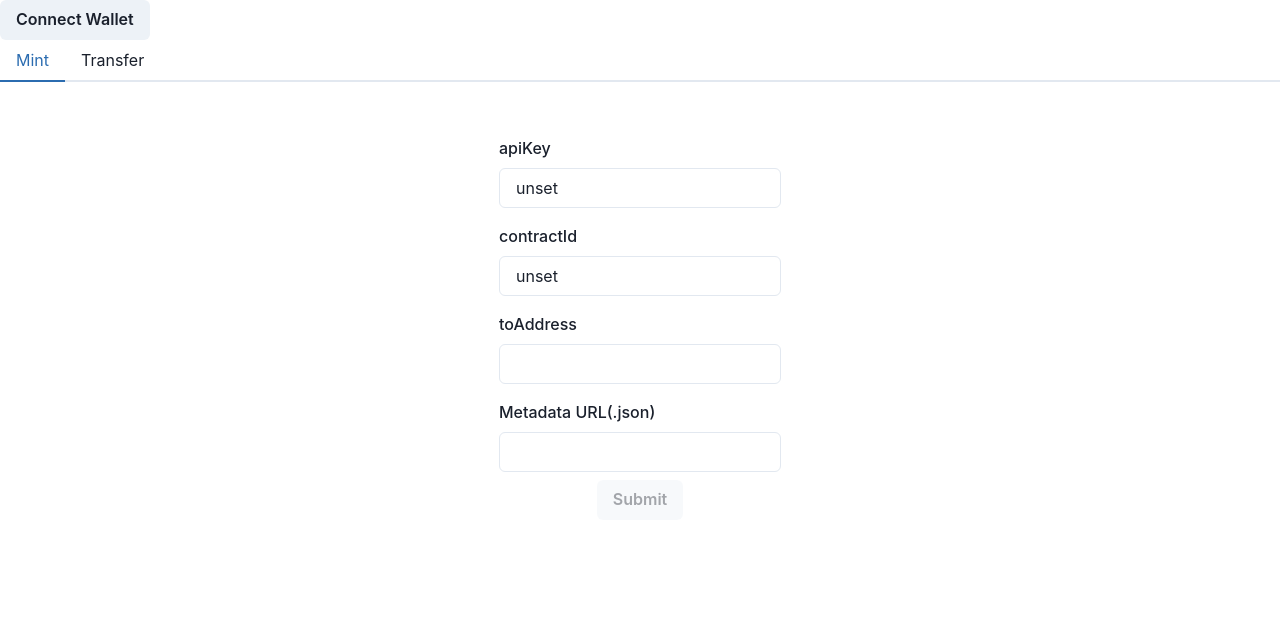
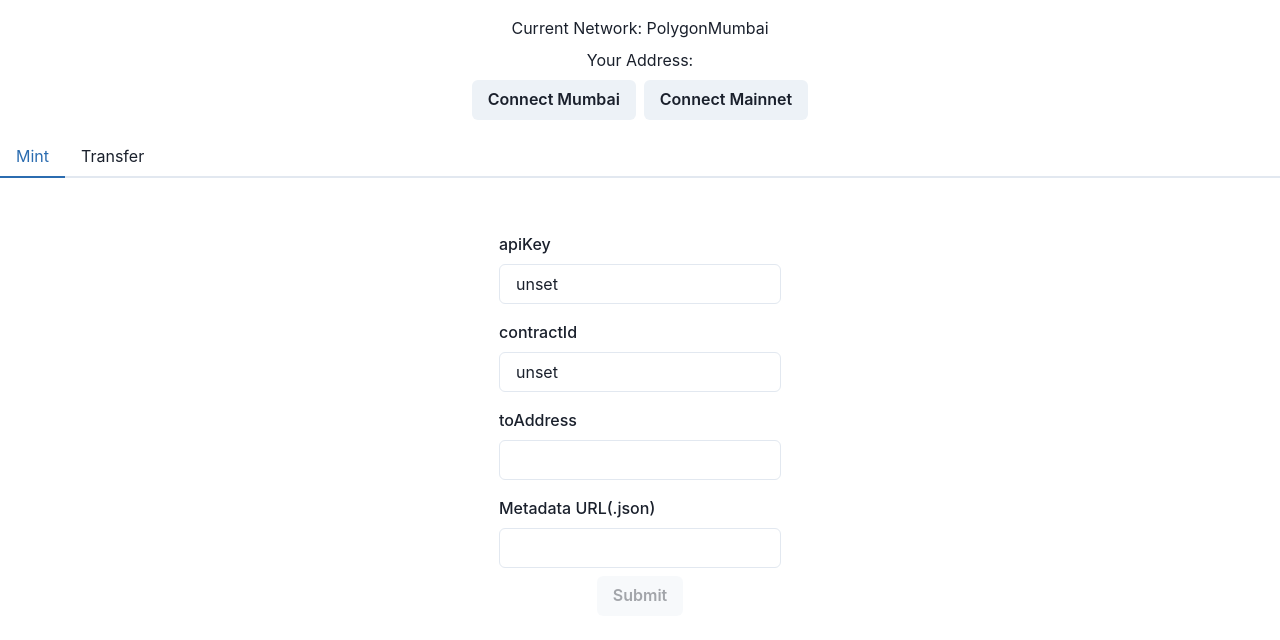
Before and after one commit to 0xhokusai/hokusai-api-client-sample, a React (Create React App) app: page / in a window 1280 px wide. Shown: the top 640 px of the page. Built offline with nearby package versions, Linux system fonts and the light colour scheme; no server answers.

Commit message:
:sparkles: add network change

```diff
--- a/src/components/WalletConnect.tsx
+++ b/src/components/WalletConnect.tsx
@@ -1,21 +1,32 @@
 import React, { useContext } from 'react';
-import { Button } from '@chakra-ui/react';
+import { Button, HStack, VStack, Text } from '@chakra-ui/react';
 import { WalletContext } from '../context/WalletProvider';
 
 function WalletConnect(): JSX.Element {
-  const { connectMetamask, address } = useContext(WalletContext);
+  const { changeNetowrk, address, network } = useContext(WalletContext);
 
   return (
     <>
-      <Button
-        onClick={async () => {
-          await connectMetamask();
-        }}
-      >
-        {address
-          ? `${address.slice(0, 6)}...${address.slice(-6)}`
-          : 'Connect Wallet'}
-      </Button>
+      <VStack p={4}>
+        <Text>Current Network: {network}</Text>
+        <Text>Your Address: {address}</Text>
+        <HStack>
+          <Button
+            onClick={async () => {
+              await changeNetowrk('PolygonMumbai');
+            }}
+          >
+            Connect Mumbai
+          </Button>
+          <Button
+            onClick={async () => {
+              await changeNetowrk('PolygonMainnet');
+            }}
+          >
+            Connect Mainnet
+          </Button>
+        </HStack>
+      </VStack>
     </>
   );
 }
--- a/src/context/WalletProvider.tsx
+++ b/src/context/WalletProvider.tsx
@@ -10,9 +10,11 @@ type WalletType = 'Metamask' | undefined;
 type Wallet = {
   address?: string;
   isConnected?: boolean;
+  network: Network;
   provider?: ethers.providers.Web3Provider;
   walletType: WalletType;
-  connectMetamask(): Promise<void>;
+  changeNetowrk(n: Network): Promise<void>;
+  connectMetamask(n: Network): Promise<void>;
 };
 
 type Network = 'PolygonMumbai' | 'PolygonMainnet';
@@ -67,6 +69,7 @@ export const WalletProvider: React.FC = ({ children }) => {
   }
 
   const [address, setAddress] = useState<string>();
+  const [network, setNetwork] = useState<Network>('PolygonMumbai');
   const [isConnected, setIsConnected] = useState<boolean>(false);
   const [walletType, setWalletType] = useState<WalletType>('Metamask');
   const [provider, setProvider] = useState<ethers.providers.Web3Provider>();
@@ -77,8 +80,8 @@ export const WalletProvider: React.FC = ({ children }) => {
     return a;
   };
 
-  const connectMetamask = async () => {
-    await connectWalletMetamask(NETWORK as Network)
+  const connectMetamask = async (n: Network) => {
+    await connectWalletMetamask(n)
       .then(async (p) => {
         setProvider(p);
         await getAddress(p);
@@ -90,8 +93,13 @@ export const WalletProvider: React.FC = ({ children }) => {
       });
   };
 
+  const changeNetowrk = async (n: Network) => {
+    await connectMetamask(n);
+    setNetwork(n);
+  };
+
   useEffect(() => {
-    connectMetamask();
+    connectMetamask(network);
     if (provider) {
       getAddress(provider);
     }
@@ -102,8 +110,10 @@ export const WalletProvider: React.FC = ({ children }) => {
       value={{
         address,
         isConnected,
+        network,
         provider,
         walletType,
+        changeNetowrk,
         connectMetamask,
       }}
     >
```
Also changed, not shown: 1 other file (tests, documents, lock files or other folders).
